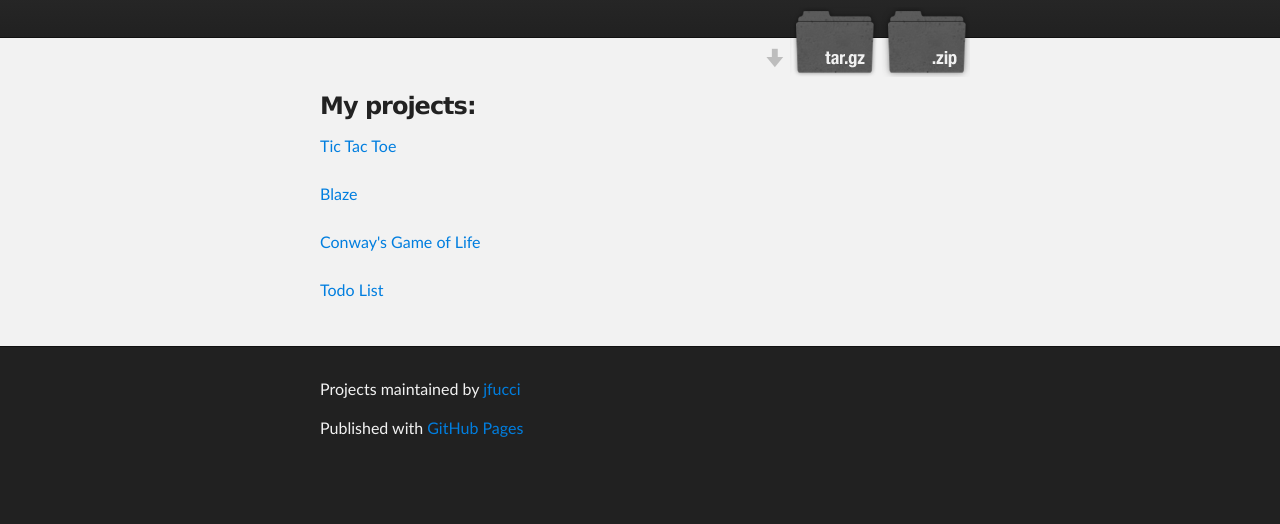
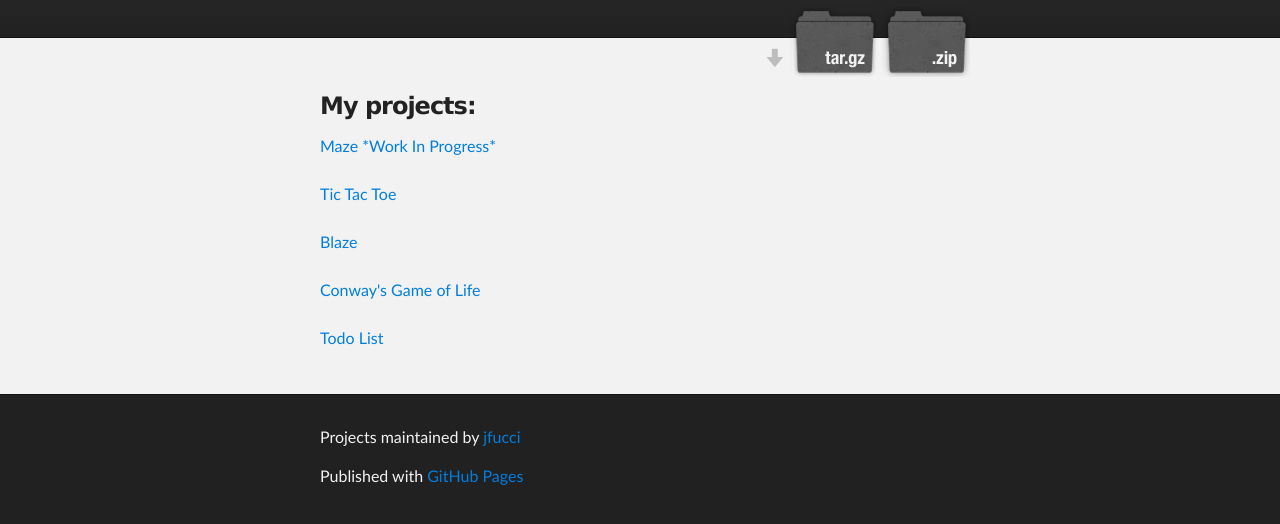
Before and after one commit to jfucci/projects, a plain HTML site: page index.html in a window 1280 px wide. Shown: the part 136-660 px from the top of the page. Drawn offline with Linux system fonts and the light colour scheme.

Commit message:
added maze as a work in progress

```diff
--- a/index.html
+++ b/index.html
@@ -32,6 +32,7 @@
     <div id="main_content_wrap" class="outer">
       <section id="main_content" class="inner">
         <h3>My projects:</h3>
+          <a href="http://jfucci.github.com/maze/">Maze *Work In Progress*</a></br></br>
           <a href="http://jfucci.github.com/T3-2/">Tic Tac Toe</a></br></br>
           <a href="http://jfucci.github.com/blaze/">Blaze</a></br></br>
           <a href="http://jfucci.github.com/life/">Conway's Game of Life</a></br></br>
```
